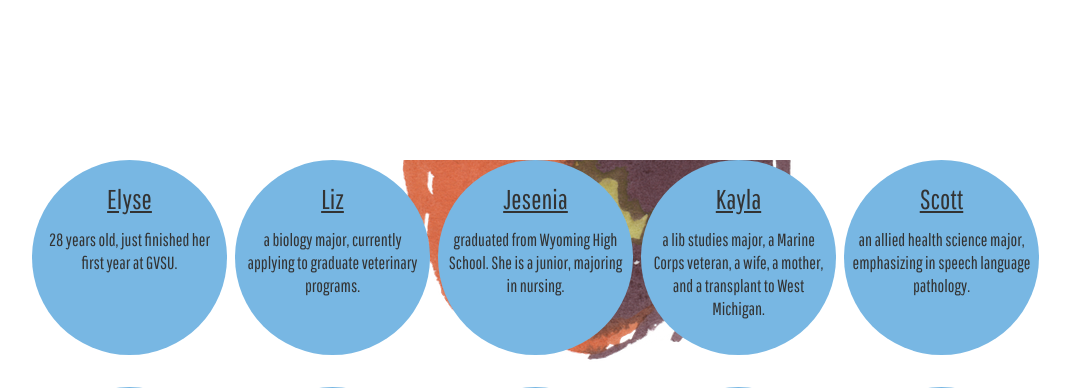
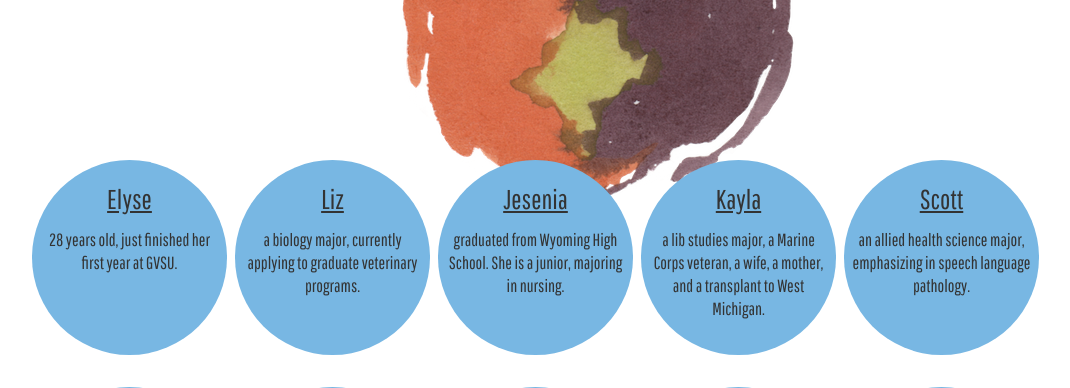
Before and after one commit to gvsulib/connections, a PHP site: page / in a window 1280 px wide. Shown: the top 388 px of the page, without its empty margins (104-1174 px from the left). Run offline with PHP 8.4, Linux system fonts and the light colour scheme.

Commit message:
Changes to layout based on feedback

```diff
--- a/inc/styles.css
+++ b/inc/styles.css
@@ -264,7 +264,7 @@
 }
 
 #list_wrapper {
-	margin-top: 10em;
+	padding-top: 10em;
 }
 html {
 	background-image: url(img/circle-bp.png);
@@ -272,7 +272,7 @@
 	background-position: -15% 175%;}
 body {
 	max-width:1024px;
-	margin: auto;
+	margin: 0 auto;
 	max-height: 768px;
 	height: 768px;
 background-image: url(img/circle-ogp.png);
```
